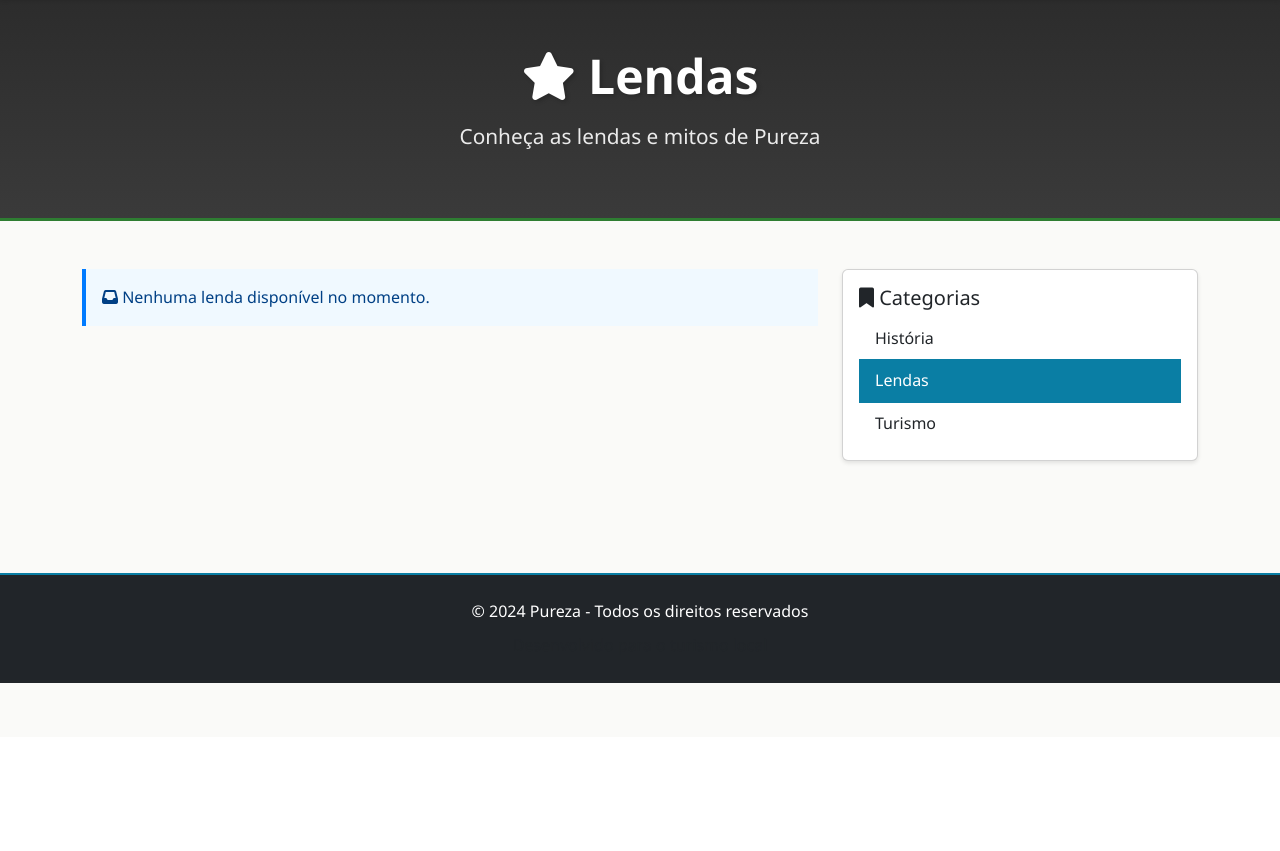
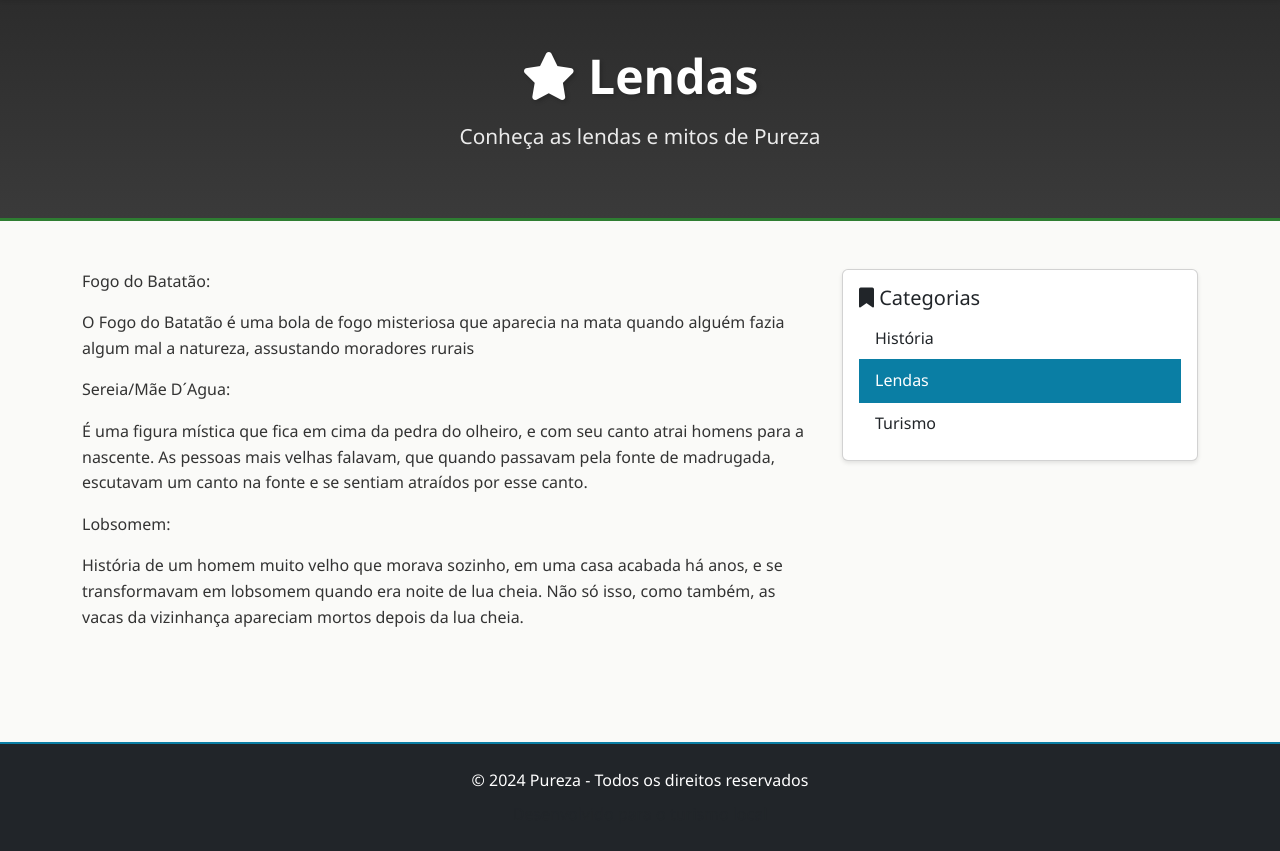
Before and after one commit to limaeloisa/projeto-AWEB-4BM, a Flask app: page /lendas in a window 1280 px wide. Shown: the part 63-914 px from the top of the page. Before the commit the page ends 746 px from the top, so only its background shows below. Run offline with Flask 3, Linux system fonts and the light colour scheme; data comes from the database, SQL or seed files in the repository; data that the repository does not hold is empty.

Commit message:
atualizações de histórias e lendas

```diff
--- a/app.py
+++ b/app.py
@@ -9,8 +9,8 @@ def conectar_bd():
     try:
         cnx = mysql.connector.connect(
             user='root',
-            password='1406',
-            host='127.0.0.1',
+            password='2301',
+            host='127.0.0.1:500',
             database='sistemablog'
         )
         return cnx
--- a/templates/lendas.html
+++ b/templates/lendas.html
@@ -66,10 +66,17 @@
                                 </div>
                             </div>
                         {% endfor %}
+
+
+
                     {% else %}
-                        <div class="alert alert-info">
-                            <i class="fas fa-inbox"></i> Nenhuma lenda disponível no momento.
-                        </div>
+                        <p>Fogo do Batatão:</p>
+                        <p>O Fogo do Batatão é uma bola de fogo misteriosa que aparecia na mata quando alguém fazia algum mal a natureza, assustando moradores rurais</p>
+                        <p>Sereia/Mãe D´Agua:</p>
+                        <p>É uma figura mística que fica em cima da pedra do olheiro, e com seu canto atrai homens para a nascente. As pessoas mais velhas falavam, que quando passavam pela fonte de madrugada, escutavam um canto na fonte e se sentiam atraídos por esse canto.</p>
+                        <p>Lobsomem:</p>
+                        <p>História de um homem muito velho que morava sozinho, em uma casa acabada há anos, e se transformavam em lobsomem quando era noite de lua cheia. Não só isso, como também, as vacas da vizinhança apareciam mortos depois da lua cheia.</p>
+
                     {% endif %}
                 </div>
 
```
Also changed, not shown: templates/historia.html (+6 -1 lines).
